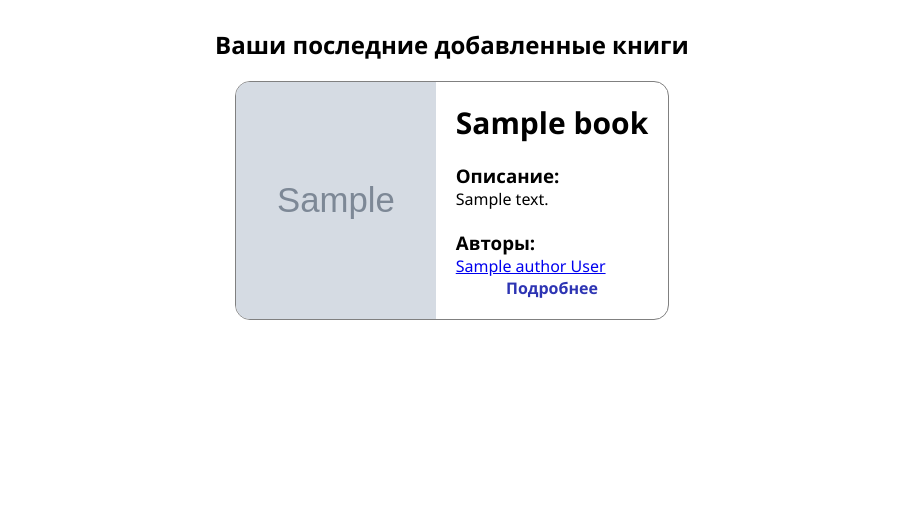
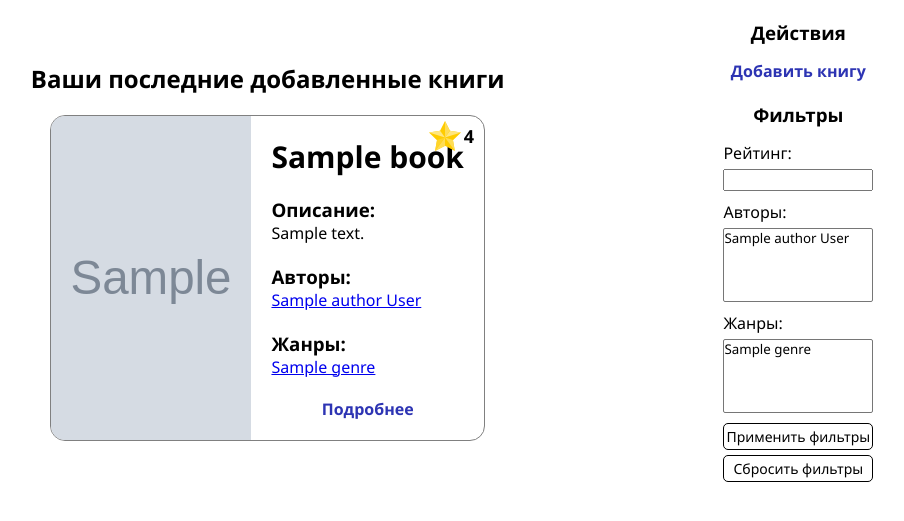
Before and after one commit to KOVALSKl/books-grade, a Django app: page /books/ in a window 1280 px wide. Shown: the top 521 px of the page, without its empty margins (188-1092 px from the left). Run offline with Django 5.2, Linux system fonts and the light colour scheme; tables that the repository leaves empty hold one stand-in row (values such as "Sample post"); grey boxes marked "Sample" are stand-in pictures; parts of the project's set-up code (start-up, migrations or seed data) failed here and were passed over.

Commit message:
feat: обновлены модели, реализованы фильтры, доработана верстка страницы листинга и детальной страницы книги

```diff
--- a/books/static/css/style.css
+++ b/books/static/css/style.css
@@ -1,20 +1,39 @@
 * {
     font-family: "Segoe UI", system-ui, sans-serif;
+    margin: 0;
+    padding: 0;
 }
+
 
 /* LISTING */
 main.main {
-    width: 100%;
+    display: flex;
+    flex-direction: row;
 
+    align-items: center;
+    justify-content: space-evenly;
+
+    padding: 20px 0;
+}
+
+
+main .listing {
     display: flex;
     flex-direction: column;
     justify-content: center;
     align-items: center;
+
+    gap: 20px;
 }
 
-main.main ul.last-added-books {
+main .listing ul.last-added-books {
     padding: 0;
     margin: 0;
+
+    display: flex;
+    flex-direction: column;
+
+    gap: 20px;
 }
 
 /* BOOK-ITEM */
@@ -31,10 +50,34 @@ main.main ul.last-added-books {
     width: fit-content;
     max-width: 600px;
     padding-right: 20px;
+
+    position: relative;
+}
+
+.book-item .rating-value,
+.book-content-main-list-item .rating-value {
+    position: absolute;
+    top: 5px;
+    right: 10px;
+
+    display: flex;
+    align-items: center;
+    justify-content: center;
+    gap: 3px;
+
+    cursor: default;
+}
+
+.book-item .rating-value span,
+.book-content-main-list-item .rating-value {
+    font-size: 18px;
+    font-weight: bold;
 }
 
 .book-item .cover-image {
     max-width: 200px;
+    overflow: hidden;
+    position: relative;
 
     display: flex;
 }
@@ -75,12 +118,18 @@ main.main ul.last-added-books {
 
     height: 100%;
     width: 100%;
+
+    gap: 20px;
 }
 
-.book-content .book-content-main .book-detail-link,
-.book-content .book-content-main .book-detail-link:link,
-.book-content .book-content-main .book-detail-link:active,
-.book-content .book-content-main .book-detail-link:visited {
+.book-content-main .book-content-main-list-item .rating-value {
+    position: initial;
+}
+
+.action-link,
+.action-link:link,
+.action-link:active,
+.action-link:visited {
     text-decoration: none;
     text-align: center;
     font-weight: bold;
@@ -89,10 +138,103 @@ main.main ul.last-added-books {
     transition: color 300ms linear;
 }
 
-.book-content .book-content-main .book-detail-link:hover {
+.action-link:hover {
     color: hsla(237, 91%, 34%, 0.5);
 }
 
 .book-content .book-content-main .book-content-main-list {
     list-style-type: none;
 }
+
+main.main.detail {
+    display: flex;
+    justify-content: center;
+    align-items: flex-start;
+    flex-direction: row;
+
+    gap: 20px;
+}
+
+main.main.detail .cover-image {
+    width: 40%;
+}
+
+main.main.detail .cover-image img {
+    width: 100%;
+}
+
+main.main.detail .book-content {
+    width: 100%;
+}
+
+main.main .listing-settings {
+    display: flex;
+    flex-direction: column;
+    align-items: center;
+
+    gap: 20px;
+}
+
+main.main .listing-settings .listing-settings-block {
+    width: 100%;
+
+    display: flex;
+    flex-direction: column;
+    align-items: center;
+
+    gap: 15px;
+}
+
+main.main .listing-settings-block .filters {
+    display: flex;
+    flex-direction: column;
+
+    align-items: center;
+    gap: 20px;
+}
+
+main.main .listing-settings-block .filters .filters-form,
+main.main .listing-settings-block .filters .filters-form div {
+    display: flex;
+    flex-direction: column;
+
+    gap: 5px;
+}
+
+main.main .listing-settings-block .filters .filters-form {
+    gap: 10px;
+}
+
+.filters .filters-actions input.form-action {
+    background: transparent;
+    border: none;
+}
+
+.filters .filters-actions a.form-action,
+.filters .filters-actions a.form-action:link,
+.filters .filters-actions a.form-action:active,
+.filters .filters-actions a.form-action:visited {
+    text-decoration: none;
+    color: rgba(0,0,0,1);
+}
+
+.filters .filters-actions a.form-action,
+.filters .filters-actions input.form-action {
+    font-family: "Segoe UI", system-ui, sans-serif;
+    font-size: 14px;
+    font-weight: normal;
+
+    padding: 3px 2px;
+    border: 1px solid rgba(0,0,0,1);
+    border-radius: 5px;
+
+    text-align: center;
+
+    transition: color 300ms linear, border 300ms linear;
+}
+
+.filters .filters-actions a.form-action:hover,
+.filters .filters-actions input.form-action:hover {
+    border: 1px solid rgba(0,0,0,0.5);
+    color: rgba(0,0,0,0.5);
+}
--- a/books/templates/books/book_listing.html
+++ b/books/templates/books/book_listing.html
@@ -9,6 +9,7 @@
 
 <body>
     <main class="main">
+        <div class="listing">
             {% block content %}
             <h2>Ваши последние добавленные книги</h2>
             <ul class="last-added-books">
@@ -19,8 +20,43 @@
                 {% else %}
                     <h3>Вы еще не добавили ни одной книги...</h3>
                 {% endif %}
-
             </ul>
             {% endblock %}
+        </div>
+        <div class="listing-settings">
+            <div class="listing-settings-block">
+                <h3 class="listing-settings-block__title">
+                    Действия
+                </h3>
+                <div class="action-link">
+                    <a href="{% url 'books:create' %}" class="action-link">
+                        Добавить книгу
+                    </a>
+                </div>
+            </div>
+            <div class="listing-settings-block">
+                <h3 class="listing-settings-block__title">
+                    Фильтры
+                </h3>
+                <div class="filters">
+                    <form class="filters-form" method="get">
+                        {{ filters_form }}
+                        <div class="filters-actions">
+                            <input
+                                type="submit"
+                                value="Применить фильтры"
+                                class="form-action"
+                            />
+                            <a
+                                href="{% url 'books:index' %}"
+                                class="form-action"
+                            >
+                                Сбросить фильтры
+                            </a>
+                        </div>
+                    </form>
+                </div>
+            </div>
+        </div>
     </main>
 </body>
--- a/books/templates/books/book_listing_item.html
+++ b/books/templates/books/book_listing_item.html
@@ -1,4 +1,15 @@
+{% load static %}
 <div class="book-item" id="book-item-{{book.id}}">
+    <div class="rating-value">
+        <img
+            src="{% static 'icons/yellow-star.svg' %}"
+            alt="rating star"
+            width="32"
+        />
+        <span>
+            {{book.rating}}
+        </span>
+    </div>
     <div class="cover-image">
         <img src="{{ book.image.url }}"/>
     </div>
@@ -18,12 +29,20 @@
                     <h3>Авторы:</h3>
                     <div>
                         {% for author in book.authors.all %}
-                            <a href="#">{{ author.name }} {{ author.surname }}</a>
+                            <a href="{% url 'books:index' %}?authors={{author.pk}}">{{ author.name }} {{ author.surname }}</a>
+                        {% endfor %}
+                    </div>
+                </li>
+                <li class="book-content-main-list-item">
+                    <h3>Жанры:</h3>
+                    <div>
+                        {% for genre in book.genres.all %}
+                            <a href="{% url 'books:index' %}?genres={{genre.pk}}">{{ genre.name }}</a>
                         {% endfor %}
                     </div>
                 </li>
             </ul>
-            <a class="book-detail-link" href="./{{book.id}}">
+            <a class="action-link" href="./{{book.id}}">
                 Подробнее
             </a>
         </div>
--- a/books/urls.py
+++ b/books/urls.py
@@ -1,8 +1,11 @@
 from django.urls import path
 
-from .views import BookListingView, BookDetailView
+from .views import BookListingView, BookDetailView, BookCreateView
+
+app_name = "books"
 
 urlpatterns = [
     path("", BookListingView.as_view() , name="index"),
+    path("create", BookCreateView.as_view(), name="create"),
     path("<int:id>", BookDetailView.as_view() , name="detail"),
 ]
--- /dev/null
+++ b/books/utils.py
@@ -0,0 +1,31 @@
+from django.db.models import QuerySet
+
+
+class FiltersToKwargs:
+    def __init__(self, filters: dict = None):
+        self.filters = filters or {}
+        self.cleaned_filters = {}
+
+    def __enter__(self):
+        if self.filters == {}:
+            return self.cleaned_filters
+
+        for key, value in self.filters.items():
+            if bool(value):
+
+                try:
+                    _ = iter(value)
+                    key += "__in"
+                except TypeError:
+                    pass
+
+                if isinstance(value, QuerySet):
+                    value = list(value)
+
+                self.cleaned_filters[key] = value
+
+        return self.cleaned_filters
+
+    def __exit__(self, exc_type, exc_val, exc_tb):
+        self.filters = {}
+        self.cleaned_filters = {}
--- a/books/views.py
+++ b/books/views.py
@@ -1,27 +1,47 @@
-from django.db.models import DateTimeField
+import locale
+
 from django.http import HttpResponse
-from django.views.generic import TemplateView, DetailView
+from django.urls import reverse_lazy
+from django.views.generic import TemplateView, CreateView
 from django.shortcuts import get_object_or_404
 
-from books.models import Book
+from books.models import Book, BookFiltersForm
+from books.utils import FiltersToKwargs
+
+locale.setlocale(locale.LC_TIME, 'ru_RU.UTF-8')
+
+
+class BookCreateView(CreateView):
+    model = Book
+    fields = '__all__'
+    success_url = reverse_lazy("books:index")
 
 
 class BookListingView(TemplateView):
     template_name = 'books/book_listing.html'
     model = Book
 
-    def get_queryset(self):
+    def get(self, request, *args, **kwargs):
+        context = self.get_context_data(**kwargs)
+        form = BookFiltersForm(request.GET)
+
+        context["filters_form"] = form
+
+        if not form.is_valid():
+            return self.render_to_response(context)
+
+        with FiltersToKwargs(form.cleaned_data) as filters:
+            books = self.get_queryset(**filters)
+
+        context["books"] = books
+
+        return self.render_to_response(context)
+
+    def get_queryset(self, **kwargs):
+        if bool(kwargs):
+            return self.model.objects.filter(**kwargs)
+
         return self.model.objects.all()
-
-    def get_context_data(self, **kwargs):
-        books = self.get_queryset()
-        context = super().get_context_data(**kwargs)
-
-        context['books'] = books
-        context['authors'] = books.last().authors.all()
-
-        return context
-
 
 
 class BookDetailView(TemplateView):
@@ -35,6 +55,6 @@ class BookDetailView(TemplateView):
         book = get_object_or_404(self.model, pk=book_id)
 
         context['book'] = book
-        context['date_time'] = book.created_at.to_python()
+        context['created_at'] = book.created_at.strftime("%d %B %Y года")
 
         return context
--- a/home/settings.py
+++ b/home/settings.py
@@ -77,9 +77,9 @@ WSGI_APPLICATION = 'home.wsgi.application'
 DATABASES = {
     'default': {
         'ENGINE': 'django.db.backends.postgresql_psycopg2',
-        'NAME': os.environ.get('POSTGRES_DB', "postgres"),
+        'NAME': os.environ.get('POSTGRES_DB', "books_grade"),
         'USER': os.environ.get('POSTGRES_USER', "postgres"),
-        'PASSWORD': os.environ.get('POSTGRES_PASSWORD', "<PASSWORD>"),
+        'PASSWORD': os.environ.get('POSTGRES_PASSWORD', "super_grade"),
         'HOST': os.environ.get('POSTGRES_HOST', "localhost"),
         'PORT': os.environ.get('POSTGRES_PORT', 5430),
     }
--- a/home/urls.py
+++ b/home/urls.py
@@ -20,8 +20,10 @@ from django.conf import settings
 from django.urls import path, include, re_path
 from django.views.static import serve
 
+app_name = "home"
+
 urlpatterns = [
-    path('books/', include("books.urls")),
+    path('books/', include("books.urls"), name="books"),
     path('admin/', admin.site.urls),
 ]
 
```
Also changed, not shown: books/models.py (+32 -9 lines), books/templates/books/book_detail.html (+31 -4 lines), books/templates/books/book_form.html (added, +19 -0 lines), books/static/icons/yellow-star.svg (added). Lines whose indentation alone changed are shown as unchanged.
